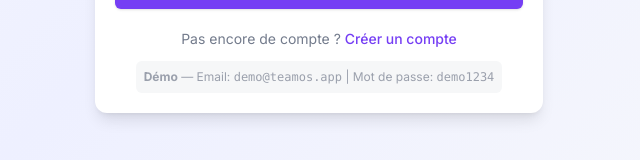
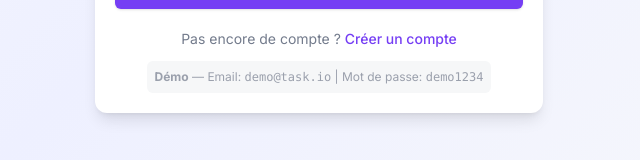
Before and after one commit to Ezrard/teamos, a Next.js app: page /login in a window 1280 px wide. Shown: the part 558-718 px from the top of the page, without its empty margins (321-961 px from the left). Built offline with nearby package versions, Linux system fonts and the light colour scheme.

Commit message:
Update page.tsx

```diff
--- a/app/(auth)/login/page.tsx
+++ b/app/(auth)/login/page.tsx
@@ -158,7 +158,7 @@ export default function LoginPage() {
 
         {/* Demo access */}
         <div className="text-xs text-center text-muted-foreground/70 mt-1 p-2 bg-muted/50 rounded-md">
-          <strong>Démo</strong> — Email: <code>demo@teamos.app</code> | Mot de passe: <code>demo1234</code>
+          <strong>Démo</strong> — Email: <code>demo@task.io</code> | Mot de passe: <code>demo1234</code>
         </div>
       </CardFooter>
     </Card>
```
